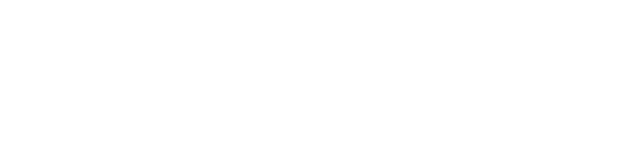
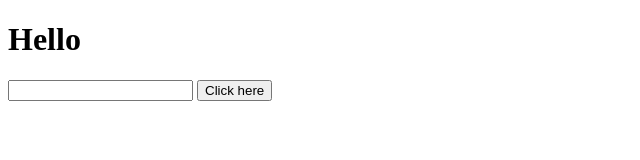
Before and after one commit to Mattttyyyy/js_operators, a plain HTML site: page index.html in a window 1280 px wide. Shown: the whole page, without its empty margins (0-640 px from the left). Drawn offline with Linux system fonts and the light colour scheme.

Commit message:
Done discussion Operators and Selection Control Structure

```diff
--- a/index.html
+++ b/index.html
@@ -7,6 +7,12 @@
 	</head>
 	<body>
 
+		<h1 id="hello">Hello</h1>
+		<input id="input">
+		<button onClick="color()">Click here</button>
+
+
+
 		<script src="script.js"></script>
 	</body>
 </html>
--- a/script.js
+++ b/script.js
@@ -345,7 +345,7 @@ let isFalse = false;
 
 let isTralse = !( (!isFalse != !isFalse) && (isFalse !== isTrue) || (!isTrue != !isFalse) && (isFalse != !isTrue) )
 
-console.log(isTralse)
+//console.log(isTralse)
 
 
 // true != true 		//false
@@ -357,3 +357,211 @@ console.log(isTralse)
 // false || false
 // !(false)
 // True
+
+
+/*
+	Selection Control Structure
+		- if else statement
+		- switch case
+*/
+
+	/*
+		If statement
+
+			syntax:
+
+				if(condition){
+					//statement
+				}
+
+		let age = 18;
+
+		if(age >= 18){
+			console.log(`You are allowed to enter`);
+
+		} else {
+			console.log(`You are not allowed to enter`);
+		}
+	*/
+
+/*
+	Mini Activity
+
+	Create a conditional  statement that if height is below 150 cm, display "Below 150cm". If height is 150cm and above, display "Above 150cm".
+
+	**Stretch goal**
+		- Put the conditional statement inside a function
+		- Make use of parameter & argument
+
+
+	let height = 140;
+
+	if(height >= 150){
+		alert(`Above 150 cm`)
+	} else {
+		alert(`Below 150 cm`)
+	}
+
+	// or
+
+	function checkHeight(height){
+
+		if(height >= 150){
+			alert(`Above 150 cm`)
+		} else {
+			alert(`Below 150 cm`)
+		}
+	}
+
+	let myHeight = prompt('Enter your height');
+	checkHeight(myHeight)
+
+*/
+
+/*
+	Mini Activity
+
+	Create a function that accepts a name, and if the name equals to Romeo, display "Juliet" in the console. If the name is not equal to Romeo, display "Hamlet" in the console.
+
+
+function enterName(name){
+
+	if(name === "Romeo"){
+		console.log("Juliet");
+	} else {
+		console.log("Hamlet");
+	}
+}
+
+enterName("Joy");
+
+*/
+
+
+	/*
+		if...else if...else statement
+
+
+		let price = 1000;
+
+		if(price <= 20){
+			console.log(`Affordable`);
+		}
+
+		if(price > 20 && price <= 100){
+			console.log(`Pricey but still affordable`);
+		}
+
+		if(price > 100 && price <= 200){
+			console.log(`Not affordable at the moment`);
+		}
+
+		if(price > 200){
+			console.log(`Cannot afford at all`)
+		}
+	*/
+/*
+	Mini Activity
+
+	Determine the typhoon intentisty with the following data:
+
+	1. Windspeed of 30, display 'not a typhoon'
+	2. Windspeed of 61, display 'a tropical depression is detected'
+	3. Windspeed of 62-88, display 'a tropical storm is detected'
+	4. windspeed 89-117, display 'a severe tropical storm is detected'
+	5. beyond any windspeed, display 'cannot identify storm detected'
+
+	**stretch goal**
+		use a function
+
+	function typhoonIntentisity(windspeed){
+
+		if(windspeed <= 30){
+			console.log(`Not a typhoon`);
+
+		} else if(windspeed <= 61){
+			console.log(`A tropical depression is detected`);
+
+		} else if(windspeed >= 62 && windspeed <= 88){
+			console.log(`A tropical storm is detected`);
+
+		} else if(windspeed >= 89 && windspeed <= 117){
+			console.log(`A severe tropical storm is detected`);
+
+		} else {
+			console.log(`Cannot identify storm detected`);
+		}
+	}
+
+	typhoonIntentisity(118);
+*/
+
+
+/* Ternary Operator
+	- shorthand of if else statement
+	- ? = if
+	- : = else
+
+	sytax:
+
+		(condition) ? <statement> : <statement>
+
+
+	let myAge = 20;
+
+	myAge >= 18 ? console.log(`if`) : console.log(`else`)
+
+*/
+
+
+/*
+	Switch Statement
+
+	syntax:
+
+		switch(condition){
+			case <catorgory>: <statement>
+								break;
+			default: <statement>
+		}
+	let num = 2;
+
+	switch(num){
+		case 1: console.log(`1`);
+			break;
+		case 2: console.log(`2`);
+			break;
+		case 3: console.log(`3`);
+			break;
+		case 4: console.log(`4`);
+			break;
+		default: console.log(`not found`);
+	}
+
+	let user = prompt('Enter your role');
+
+	switch(user){
+		case `admin`: console.log(`has authorization`);
+			break;
+		case `employee`: console.log(`ask for authorization`);
+			break;
+		default: console.log(`no access`);
+	}
+
+*/
+
+	function color(){
+
+		let text = document.getElementById('input').value
+		let element = document.getElementById('hello')
+
+		switch(text){
+			case `red`: element.style.color = `red`
+				break;
+			case `blue`: element.style.color = `blue`
+				break;
+			case `green`: element.style.color = `green`
+				break;
+			default: element.style.color = `pink`
+		}
+	}
```
Lines whose indentation alone changed are shown as unchanged.
